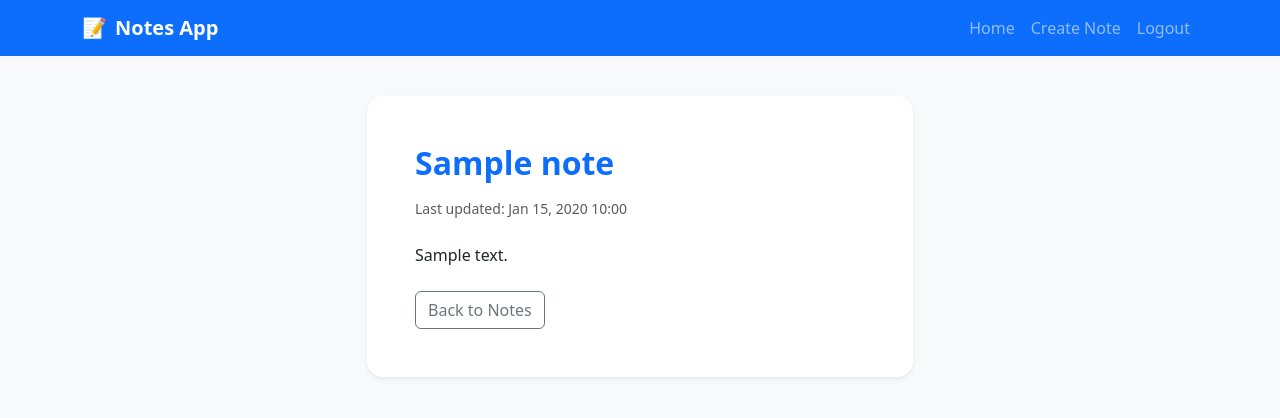
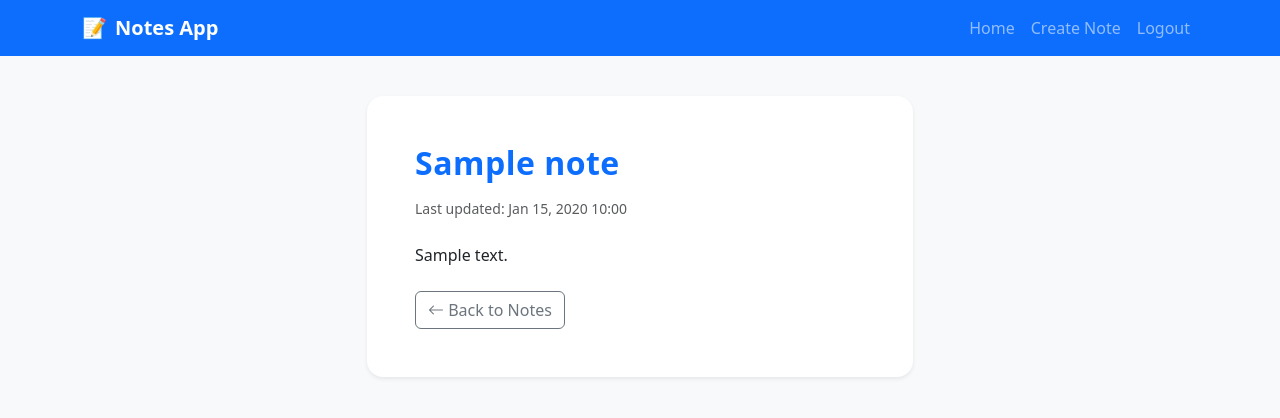
Before and after one commit to sumitgit1912/Notes-App, a Django app: page /note/1/ in a window 1280 px wide. Shown: the top 418 px of the page. Run offline with Django 5.2, Linux system fonts and the light colour scheme; a user stored in the database is signed in; tables that the repository leaves empty hold one stand-in row (values such as "Sample post").

Commit message:
Add static folder and update base template to use custom CSS/JS for future UI changes

```diff
--- a/notesapp/templates/base.html
+++ b/notesapp/templates/base.html
@@ -1,3 +1,4 @@
+{% load static %}
 <!DOCTYPE html>
 <html lang="en">
 <head>
@@ -6,6 +7,8 @@
     <meta name="viewport" content="width=device-width, initial-scale=1">
     <!-- Bootstrap 5 CDN -->
     <link href="https://cdn.jsdelivr.net/npm/bootstrap@5.3.0/dist/css/bootstrap.min.css" rel="stylesheet">
+    <link href="https://cdn.jsdelivr.net/npm/bootstrap-icons@1.10.5/font/bootstrap-icons.css" rel="stylesheet">
+    <link rel="stylesheet" href="{% static 'css/custom.css' %}">
     {% block extra_head %}{% endblock %}
 </head>
 <body class="bg-light d-flex flex-column min-vh-100">
@@ -71,6 +74,7 @@
 
     <!-- Bootstrap JS -->
     <script src="https://cdn.jsdelivr.net/npm/bootstrap@5.3.0/dist/js/bootstrap.bundle.min.js"></script>
+    <script src="{% static 'js/custom.js' %}"></script>
     {% block extra_js %}{% endblock %}
 </body>
 </html>
--- a/notesapp/templates/signup.html
+++ b/notesapp/templates/signup.html
@@ -13,7 +13,7 @@
                     <p class="text-muted small mb-0">Create your account to start taking notes.</p>
                 </div>
                 <form method="post" novalidate autocomplete="off">
-                    {% csrf_token %}
+    {% csrf_token %}
                     {{ form.non_field_errors }}
                     <div class="form-floating mb-3 position-relative">
                         <input
@@ -73,7 +73,7 @@
                     <button type="submit" class="btn btn-primary w-100 py-2 fw-semibold">
                         <i class="bi bi-person-plus me-1"></i>Sign Up
                     </button>
-                </form>
+</form>
                 <div class="mt-3 text-center">
                     Already have an account?
                     <a href="{% url 'login' %}">Log in</a>
--- /dev/null
+++ b/static/css/custom.css
@@ -0,0 +1,4 @@
+/* Custom styles for Notes App */
+.card-title {
+    letter-spacing: 0.5px;
+}
--- /dev/null
+++ b/static/js/custom.js
@@ -0,0 +1,2 @@
+// Custom JS for Notes App
+console.log('Custom JS loaded!');
```
